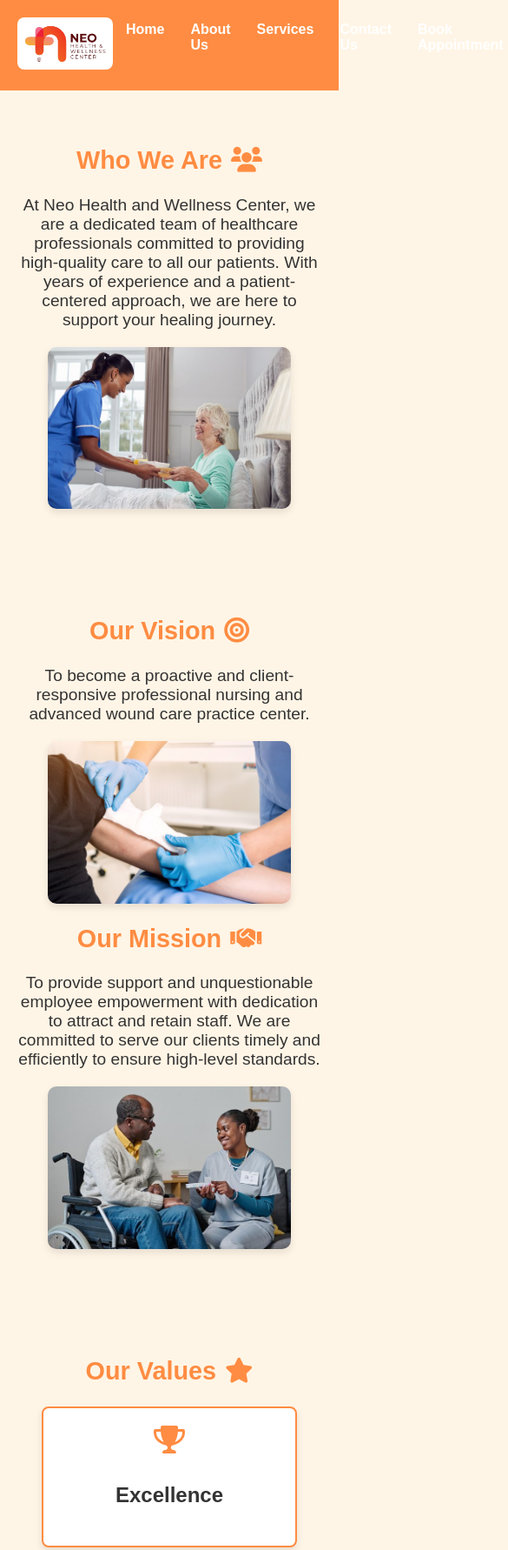
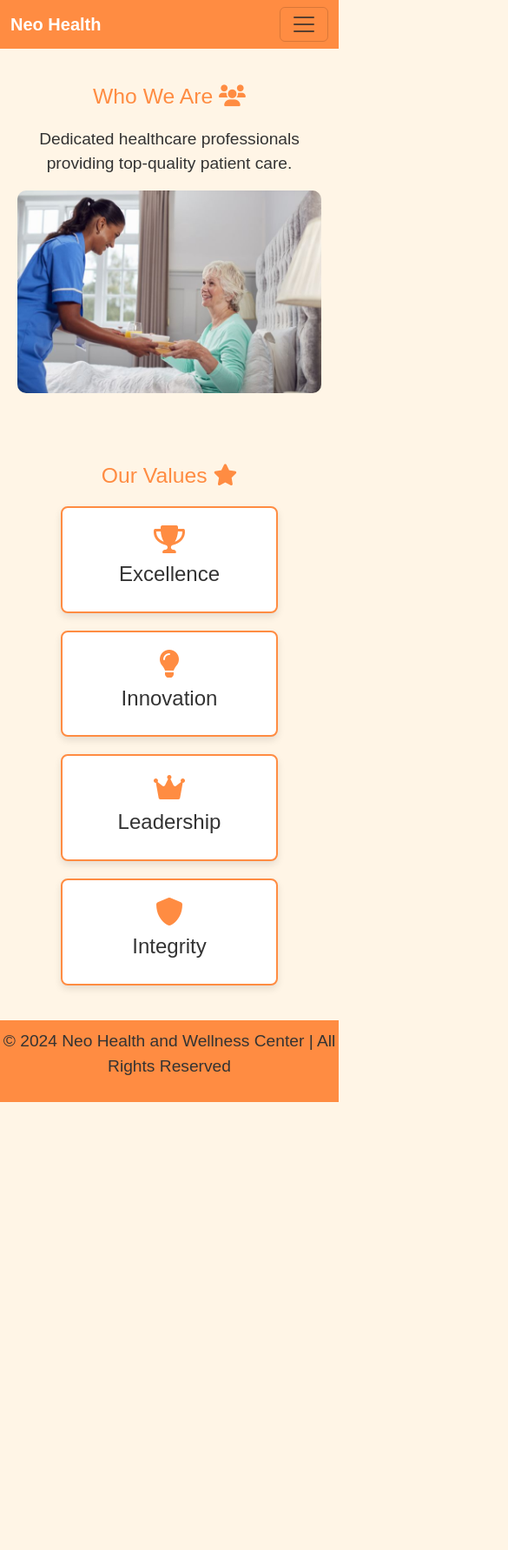
Before and after one commit to blessbee12/neohealthandwellness, a plain HTML site: page about.html in a window 390 px wide. Shown: the top 1782 px of the page at 87% size, 585 px wide, since content can reach past the window. After the commit the page ends 1267 px from the top, so only its background shows below. Drawn offline with nearby package versions, Linux system fonts and the light colour scheme.

Commit message:
Update about.html

```diff
--- a/about.html
+++ b/about.html
@@ -4,91 +4,53 @@
     <meta charset="UTF-8">
     <meta name="viewport" content="width=device-width, initial-scale=1.0">
     <title>About Us - Neo Health and Wellness Center</title>
+
+    <!-- Bootstrap CSS -->
+    <link href="https://cdn.jsdelivr.net/npm/bootstrap@5.3.0/dist/css/bootstrap.min.css" rel="stylesheet">
+
+    <!-- FontAwesome Icons -->
     <link rel="stylesheet" href="https://cdnjs.cloudflare.com/ajax/libs/font-awesome/6.0.0-beta3/css/all.min.css">
+
     <style>
-        /* General Reset */
         body {
             font-family: Arial, sans-serif;
-            margin: 0;
-            padding: 0;
-            box-sizing: border-box;
-            background-color: #fff5e6; /* Light orange background */
+            background-color: #fff5e6;
         }
 
-        /* Header Section */
-        header {
-            padding: 20px;
-            background: #ff8c42; /* Orange theme */
-            color: #fff;
-            display: flex;
-            align-items: center;
-            justify-content: space-between;
+        /* Header Styling */
+        .navbar {
+            background: #ff8c42;
         }
-
-        .logo img {
-            height: 60px;
-            width: auto;
-            border-radius: 8px; /* Rounded edges for logo */
+        .navbar-brand, .nav-link {
+            color: white !important;
+            font-weight: bold;
         }
-
-        .navbar ul {
-            display: flex;
-            justify-content: center;
-            list-style: none;
-            padding: 0;
-            margin: 0;
-        }
-
-        .navbar ul li {
-            margin: 0 15px;
-        }
-
-        .navbar ul li a {
-            text-decoration: none;
-            color: #fff;
-            font-weight: bold;
-            transition: color 0.3s ease;
-        }
-
-        .navbar ul li a:hover {
-            color: #ffdda1; /* Light orange on hover */
+        .nav-link:hover {
+            color: #ffdda1 !important;
         }
 
         /* Section Styling */
         section {
             padding: 40px 20px;
         }
-
         h2 {
-            font-size: 1.8rem;
             color: #ff8c42;
             text-align: center;
-            display: flex;
-            align-items: center;
-            justify-content: center;
-            gap: 10px;
+            margin-bottom: 20px;
         }
-
         p {
             font-size: 1.2rem;
             color: #333;
             text-align: center;
-            margin: 20px 0;
         }
-
-        /* Image Container Styling */
         .image-container {
             display: flex;
             justify-content: center;
-            margin: 20px 0;
         }
-
         .image-container img {
-            width: 80%;
+            width: 100%;
             max-width: 600px;
-            height: auto;
             border-radius: 10px;
-            box-shadow: 0 4px 8px rgba(0, 0, 0, 0.1);
         }
 
         /* Values Section */
@@ -98,7 +60,6 @@
             justify-content: center;
             gap: 20px;
         }
-
         .value-card {
             width: 250px;
             background: #fff;
@@ -109,77 +70,54 @@
             box-shadow: 0 4px 8px rgba(0, 0, 0, 0.1);
             transition: transform 0.3s ease;
         }
-
         .value-card:hover {
             transform: scale(1.05);
         }
-
         .value-card i {
             font-size: 2rem;
             color: #ff8c42;
             margin-bottom: 10px;
         }
-
         .value-card h3 {
             font-size: 1.5rem;
             color: #333;
         }
 
-        /* Footer Section */
+        /* Footer */
         footer {
             background: #ff8c42;
-            color: #fff;
+            color: white;
             text-align: center;
             padding: 10px 0;
-        }
-
-        footer p {
-            margin: 0;
-            font-size: 0.9rem;
         }
     </style>
 </head>
 <body>
     <!-- Header Section -->
-    <header class="header">
-        <div class="logo">
-            <img src="logo.jpg" alt="Neo Health and Wellness Center">
+    <nav class="navbar navbar-expand-lg">
+        <div class="container">
+            <a class="navbar-brand" href="#">Neo Health</a>
+            <button class="navbar-toggler" type="button" data-bs-toggle="collapse" data-bs-target="#navbarNav">
+                <span class="navbar-toggler-icon"></span>
+            </button>
+            <div class="collapse navbar-collapse" id="navbarNav">
+                <ul class="navbar-nav ms-auto">
+                    <li class="nav-item"><a class="nav-link" href="index.html">Home</a></li>
+                    <li class="nav-item"><a class="nav-link" href="about.html">About Us</a></li>
+                    <li class="nav-item"><a class="nav-link" href="services.html">Services</a></li>
+                    <li class="nav-item"><a class="nav-link" href="contact.html">Contact Us</a></li>
+                    <li class="nav-item"><a class="nav-link" href="appointment.html">Book Appointment</a></li>
+                </ul>
+            </div>
         </div>
-        <nav class="navbar">
-            <ul>
-                <li><a href="index.html">Home</a></li>
-                <li><a href="about.html">About Us</a></li>
-                <li><a href="services.html">Services</a></li>
-                <li><a href="contact.html">Contact Us</a></li>
-                <li><a href="appointment.html">Book Appointment</a></li>
-                <li><a href="feedback.html">Feedback</a></li>
-                <li><a href="team.html">Our Team</a></li>
-                <li><a href="refer.html">Refer a patient</a></li>
-            </ul>
-        </nav>
-    </header>
+    </nav>
 
     <!-- Who We Are Section -->
     <section id="who-we-are">
         <h2>Who We Are <i class="fas fa-users"></i></h2>
-        <p>At Neo Health and Wellness Center, we are a dedicated team of healthcare professionals committed to providing high-quality care to all our patients. With years of experience and a patient-centered approach, we are here to support your healing journey.</p>
+        <p>Dedicated healthcare professionals providing top-quality patient care.</p>
         <div class="image-container">
             <img src="clean.jpg" alt="Team at work">
-        </div>
-    </section>
-
-    <!-- Vision and Mission Section -->
-    <section id="vision-mission">
-        <h2>Our Vision <i class="fas fa-bullseye"></i></h2>
-        <p>To become a proactive and client-responsive professional nursing and advanced wound care practice center.</p>
-        <div class="image-container">
-            <img src="ostomy care.jpeg" alt="Vision">
-        </div>
-
-        <h2>Our Mission <i class="fas fa-handshake"></i></h2>
-        <p>To provide support and unquestionable employee empowerment with dedication to attract and retain staff. We are committed to serve our clients timely and efficiently to ensure high-level standards.</p>
-        <div class="image-container">
-            <img src="caregiver.jpg" alt="Mission">
         </div>
     </section>
 
@@ -187,48 +125,19 @@
     <section id="our-values">
         <h2>Our Values <i class="fas fa-star"></i></h2>
         <div class="values">
-            <div class="value-card">
-                <i class="fas fa-trophy"></i>
-                <h3>Excellence</h3>
-            </div>
-            <div class="value-card">
-                <i class="fas fa-lightbulb"></i>
-                <h3>Innovation</h3>
-            </div>
-            <div class="value-card">
-                <i class="fas fa-crown"></i>
-                <h3>Leadership</h3>
-            </div>
-            <div class="value-card">
-                <i class="fas fa-shield-alt"></i>
-                <h3>Integrity</h3>
-            </div>
-            <div class="value-card">
-                <i class="fas fa-users"></i>
-                <h3>Teamwork</h3>
-            </div>
-            <div class="value-card">
-                <i class="fas fa-seedling"></i>
-                <h3>Transformation</h3>
-            </div>
-            <div class="value-card">
-                <i class="fas fa-hands-helping"></i>
-                <h3>Empowerment</h3>
-            </div>
-            <div class="value-card">
-                <i class="fas fa-heart"></i>
-                <h3>Respect</h3>
-            </div>
-            <div class="value-card">
-                <i class="fas fa-globe"></i>
-                <h3>Botho</h3>
-            </div>
+            <div class="value-card"><i class="fas fa-trophy"></i><h3>Excellence</h3></div>
+            <div class="value-card"><i class="fas fa-lightbulb"></i><h3>Innovation</h3></div>
+            <div class="value-card"><i class="fas fa-crown"></i><h3>Leadership</h3></div>
+            <div class="value-card"><i class="fas fa-shield-alt"></i><h3>Integrity</h3></div>
         </div>
     </section>
 
-    <!-- Footer Section -->
+    <!-- Footer -->
     <footer>
         <p>&copy; 2024 Neo Health and Wellness Center | All Rights Reserved</p>
     </footer>
+
+    <!-- Bootstrap JS -->
+    <script src="https://cdn.jsdelivr.net/npm/bootstrap@5.3.0/dist/js/bootstrap.bundle.min.js"></script>
 </body>
 </html>
```
